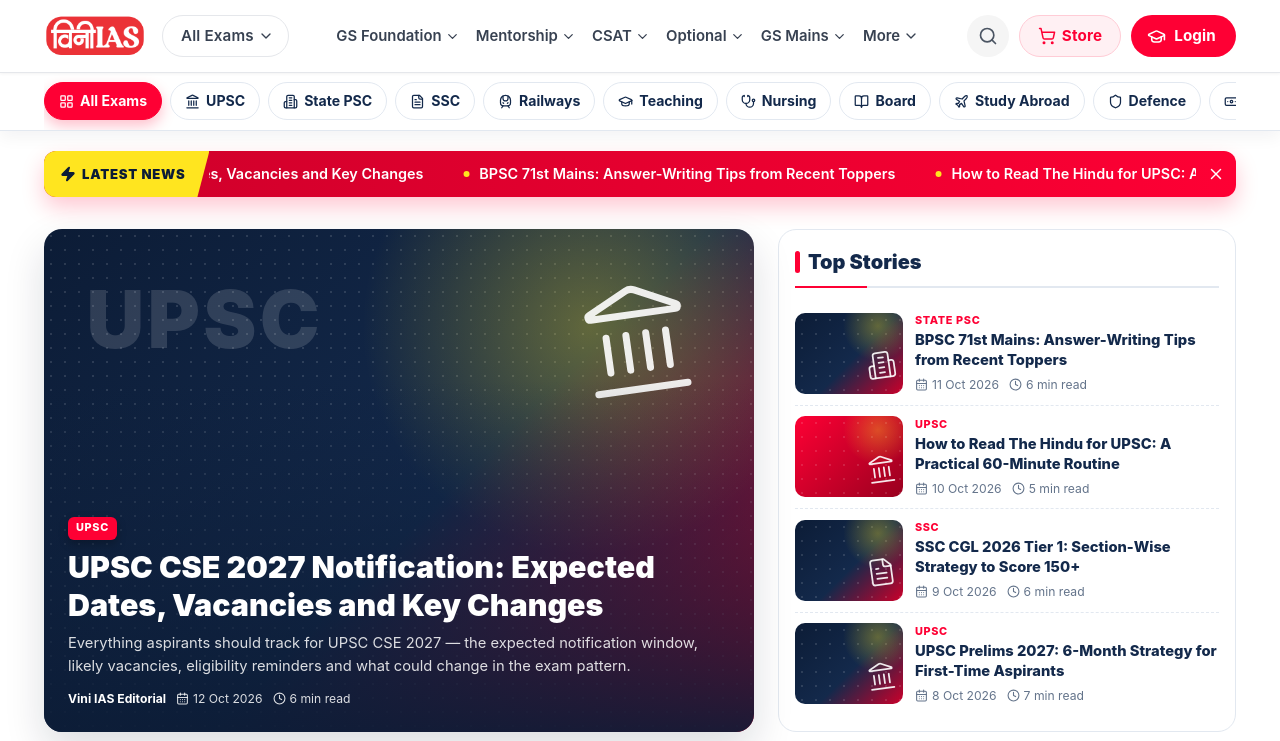
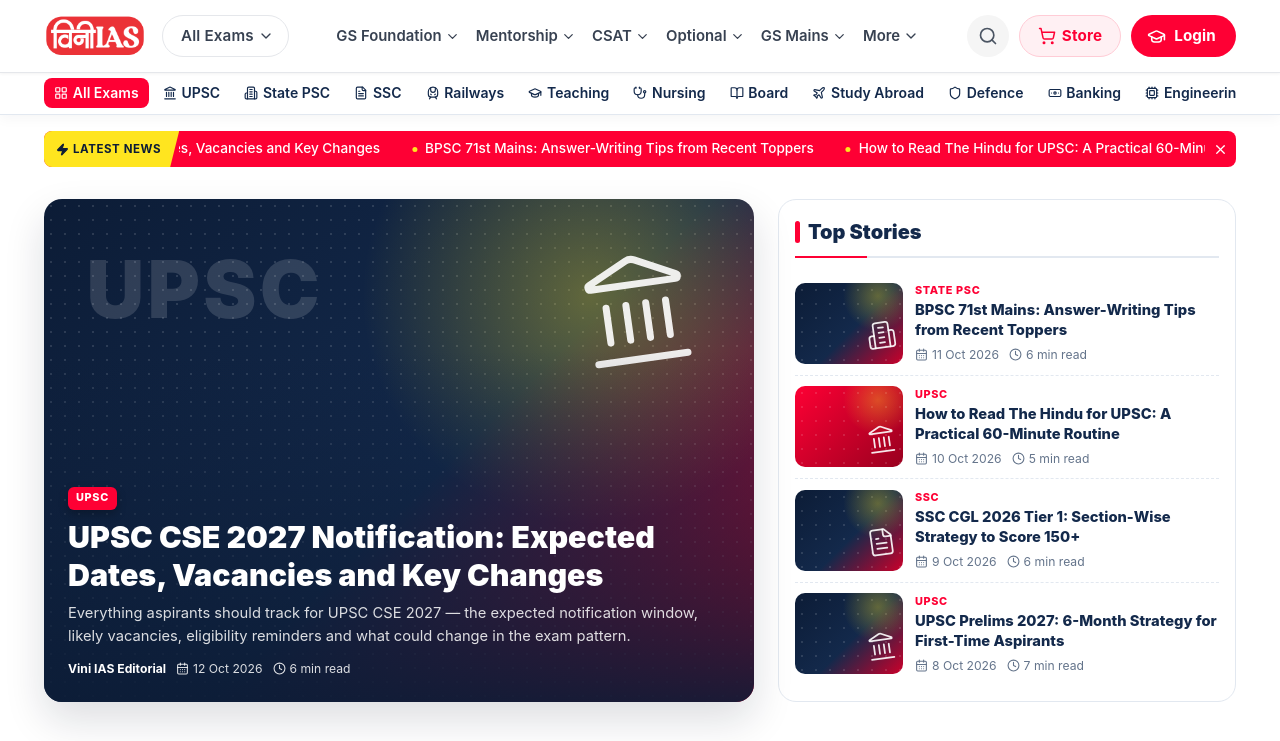
Before and after one commit to rahulgupta201299/versatile-vini-ias, a Next.js app: page /exams in a window 1280 px wide. Shown: the top 741 px of the page. Built offline with nearby package versions, Linux system fonts and the light colour scheme; what @mui/material-nextjs would draw is missing.

Commit message:
made the category smaller in size for the section below header for blogs

```diff
--- a/src/sections/Blog/BlogSidebar.tsx
+++ b/src/sections/Blog/BlogSidebar.tsx
@@ -15,7 +15,7 @@
 /** Sidebar: latest posts (numbered), app download card, categories with counts. */
 export default function BlogSidebar({ latest, categories, counts, names }: Props) {
   return (
-    <Box component="aside" sx={{ display: "grid", gap: 3, alignContent: "start", position: { lg: "sticky" }, top: { lg: 150 } }}>
+    <Box component="aside" sx={{ display: "grid", gap: 3, alignContent: "start", position: { lg: "sticky" }, top: { lg: 128 } }}>
       <Box sx={{ p: 2.25, borderRadius: "16px", backgroundColor: "#FFFFFF", border: `1px solid ${COLORS.border}` }}>
         <SectionTitle title="Latest News" as="h3" />
         <Box sx={{ "& > article + article": { borderTop: `1px dashed ${COLORS.border}` } }}>
--- a/src/sections/Blog/CategoryBar.tsx
+++ b/src/sections/Blog/CategoryBar.tsx
@@ -23,11 +23,11 @@
 
   const items = [{ slug: "", name: "All Exams" }, ...categories];
   return (
-    <Box component="nav" aria-label="Exam categories" sx={{ position: "sticky", top: { xs: 64, lg: 72 }, zIndex: 1100, backgroundColor: "#FFFFFF", borderBottom: `1px solid ${COLORS.border}`, boxShadow: "0 6px 16px rgba(15,23,42,.05)" }}>
+    <Box component="nav" aria-label="Exam categories" sx={{ position: "sticky", top: { xs: 64, lg: 72 }, zIndex: 1100, backgroundColor: "#FFFFFF", borderBottom: `1px solid ${COLORS.border}`, boxShadow: "0 4px 12px rgba(15,23,42,.04)" }}>
       <Container>
         <Box
           ref={rowRef}
-          sx={{ display: "flex", gap: { xs: 0.75, md: 1 }, py: 1.25, overflowX: "auto", scrollbarWidth: "none", "&::-webkit-scrollbar": { display: "none" }, maskImage: { xs: "linear-gradient(90deg, #000 90%, transparent)", lg: "none" } }}
+          sx={{ display: "flex", gap: { xs: 0.25, md: 0.5 }, py: 0.75, overflowX: "auto", scrollbarWidth: "none", "&::-webkit-scrollbar": { display: "none" }, maskImage: { xs: "linear-gradient(90deg, #000 90%, transparent)", lg: "none" } }}
         >
           {items.map((c) => {
             const isActive = c.slug === active;
@@ -42,23 +42,22 @@
                   flexShrink: 0,
                   display: "inline-flex",
                   alignItems: "center",
-                  gap: 0.75,
-                  height: 38,
-                  px: 1.75,
-                  borderRadius: "9999px",
-                  border: `1px solid ${isActive ? COLORS.red : COLORS.border}`,
-                  backgroundColor: isActive ? COLORS.red : "#FFFFFF",
+                  gap: 0.6,
+                  height: 30,
+                  px: 1.25,
+                  borderRadius: "8px",
+                  border: "none",
+                  backgroundColor: isActive ? COLORS.red : "transparent",
                   color: isActive ? "#FFFFFF" : COLORS.navy,
-                  fontWeight: 700,
-                  fontSize: "0.88rem",
+                  fontWeight: 600,
+                  fontSize: { xs: "0.82rem", md: "0.875rem" },
                   textDecoration: "none",
                   whiteSpace: "nowrap",
-                  boxShadow: isActive ? "0 6px 14px rgba(254,0,52,.25)" : "none",
-                  transition: "all .15s",
-                  "&:hover": isActive ? {} : { borderColor: COLORS.redBorder, backgroundColor: COLORS.redTint, color: COLORS.red },
+                  transition: "background-color .15s, color .15s",
+                  "&:hover": isActive ? {} : { backgroundColor: COLORS.redTint, color: COLORS.red },
                 }}
               >
-                <Icon size={15} />
+                <Icon size={14} />
                 {c.name}
               </Box>
             );
--- a/src/sections/Blog/LatestTicker.tsx
+++ b/src/sections/Blog/LatestTicker.tsx
@@ -20,23 +20,23 @@
   if (!open || !items.length) return null;
   const loop = [...items, ...items]; // duplicated for a seamless loop
   return (
-    <Container sx={{ mt: { xs: 2, md: 2.5 } }}>
-      <Box role="region" aria-label="Latest news" sx={{ display: "flex", alignItems: "center", height: 46, borderRadius: "12px", overflow: "hidden", background: `linear-gradient(90deg, ${COLORS.redDark} 0%, ${COLORS.red} 100%)`, color: "#FFFFFF", boxShadow: "0 10px 22px rgba(254,0,52,.22)" }}>
-        <Box sx={{ flexShrink: 0, display: "flex", alignItems: "center", gap: 0.75, height: "100%", px: { xs: 1.25, md: 2 }, backgroundColor: COLORS.yellow, color: COLORS.navyDark, fontWeight: 900, fontSize: { xs: "0.72rem", md: "0.82rem" }, letterSpacing: ".06em", clipPath: "polygon(0 0, 100% 0, calc(100% - 12px) 100%, 0 100%)", pr: { xs: 2, md: 3 } }}>
-          <Zap size={16} fill="currentColor" /> LATEST NEWS
+    <Container sx={{ mt: { xs: 1.5, md: 2 } }}>
+      <Box role="region" aria-label="Latest news" sx={{ display: "flex", alignItems: "center", height: { xs: 34, md: 36 }, borderRadius: "8px", overflow: "hidden", backgroundColor: COLORS.red, color: "#FFFFFF" }}>
+        <Box sx={{ flexShrink: 0, display: "flex", alignItems: "center", gap: 0.5, height: "100%", px: { xs: 1, md: 1.5 }, backgroundColor: COLORS.yellow, color: COLORS.navyDark, fontWeight: 700, fontSize: { xs: "0.66rem", md: "0.72rem" }, letterSpacing: ".05em", clipPath: "polygon(0 0, 100% 0, calc(100% - 9px) 100%, 0 100%)", pr: { xs: 1.5, md: 2.25 } }}>
+          <Zap size={13} fill="currentColor" /> LATEST NEWS
         </Box>
         <Box sx={{ flex: 1, minWidth: 0, overflow: "hidden", "&:hover .track, &:focus-within .track": { animationPlayState: "paused" } }}>
           <Box className="track" sx={{ display: "flex", width: "max-content", animation: `${scroll} ${items.length * 9}s linear infinite`, "@media (prefers-reduced-motion: reduce)": { animation: "none" } }}>
             {loop.map((it, i) => (
-              <Box key={i} component={Link} href={it.href} tabIndex={i >= items.length ? -1 : 0} aria-hidden={i >= items.length || undefined} sx={{ display: "inline-flex", alignItems: "center", gap: 1.25, px: 2.5, color: "#FFFFFF", textDecoration: "none", fontWeight: 600, fontSize: { xs: "0.82rem", md: "0.9rem" }, whiteSpace: "nowrap", "&:hover": { textDecoration: "underline" } }}>
-                <Box component="span" sx={{ width: 6, height: 6, borderRadius: "50%", backgroundColor: COLORS.yellow }} />
+              <Box key={i} component={Link} href={it.href} tabIndex={i >= items.length ? -1 : 0} aria-hidden={i >= items.length || undefined} sx={{ display: "inline-flex", alignItems: "center", gap: 1, px: 2, color: "#FFFFFF", textDecoration: "none", fontWeight: 500, fontSize: { xs: "0.78rem", md: "0.85rem" }, whiteSpace: "nowrap", "&:hover": { textDecoration: "underline" } }}>
+                <Box component="span" sx={{ width: 5, height: 5, borderRadius: "50%", backgroundColor: COLORS.yellow }} />
                 {it.title}
               </Box>
             ))}
           </Box>
         </Box>
-        <IconButton aria-label="Close latest news" onClick={() => setOpen(false)} size="small" sx={{ mx: 0.75, color: "#FFFFFF", "&:hover": { backgroundColor: "rgba(255,255,255,.15)" } }}>
-          <X size={18} />
+        <IconButton aria-label="Close latest news" onClick={() => setOpen(false)} size="small" sx={{ mx: 0.5, p: 0.5, color: "#FFFFFF", "&:hover": { backgroundColor: "rgba(255,255,255,.15)" } }}>
+          <X size={15} />
         </IconButton>
       </Box>
     </Container>
```
